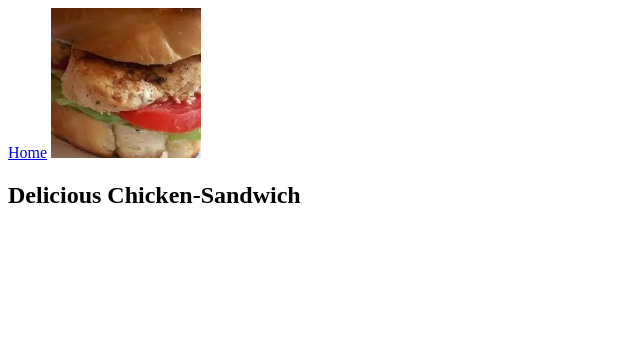
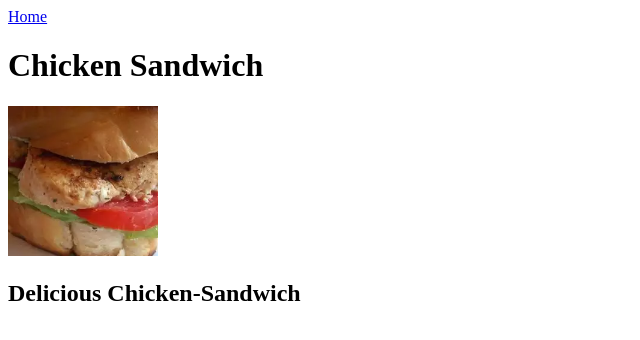
Before and after one commit to MaximusScrubacus/odin-recipes, a plain HTML site: page recipes/chicken-sandwich.html in a window 1280 px wide. Shown: the whole page, without its empty margins (0-640 px from the left). Drawn offline with Linux system fonts and the light colour scheme.

Commit message:
added header to page "chicken sandwich"

```diff
--- a/recipes/chicken-sandwich.html
+++ b/recipes/chicken-sandwich.html
@@ -7,7 +7,8 @@
 </head>
 <body>
     <a href="../index.html">Home</a>
-        <img src="../images/chicken-sandwich.webp" alt="Chicken Chicken-Sandwich" width="150">
+    <h1>Chicken Sandwich</h1>
+            <img src="../images/chicken-sandwich.webp" alt="Chicken Chicken-Sandwich" width="150">
         <h2>Delicious Chicken-Sandwich</h2>
 
 </body>
```
